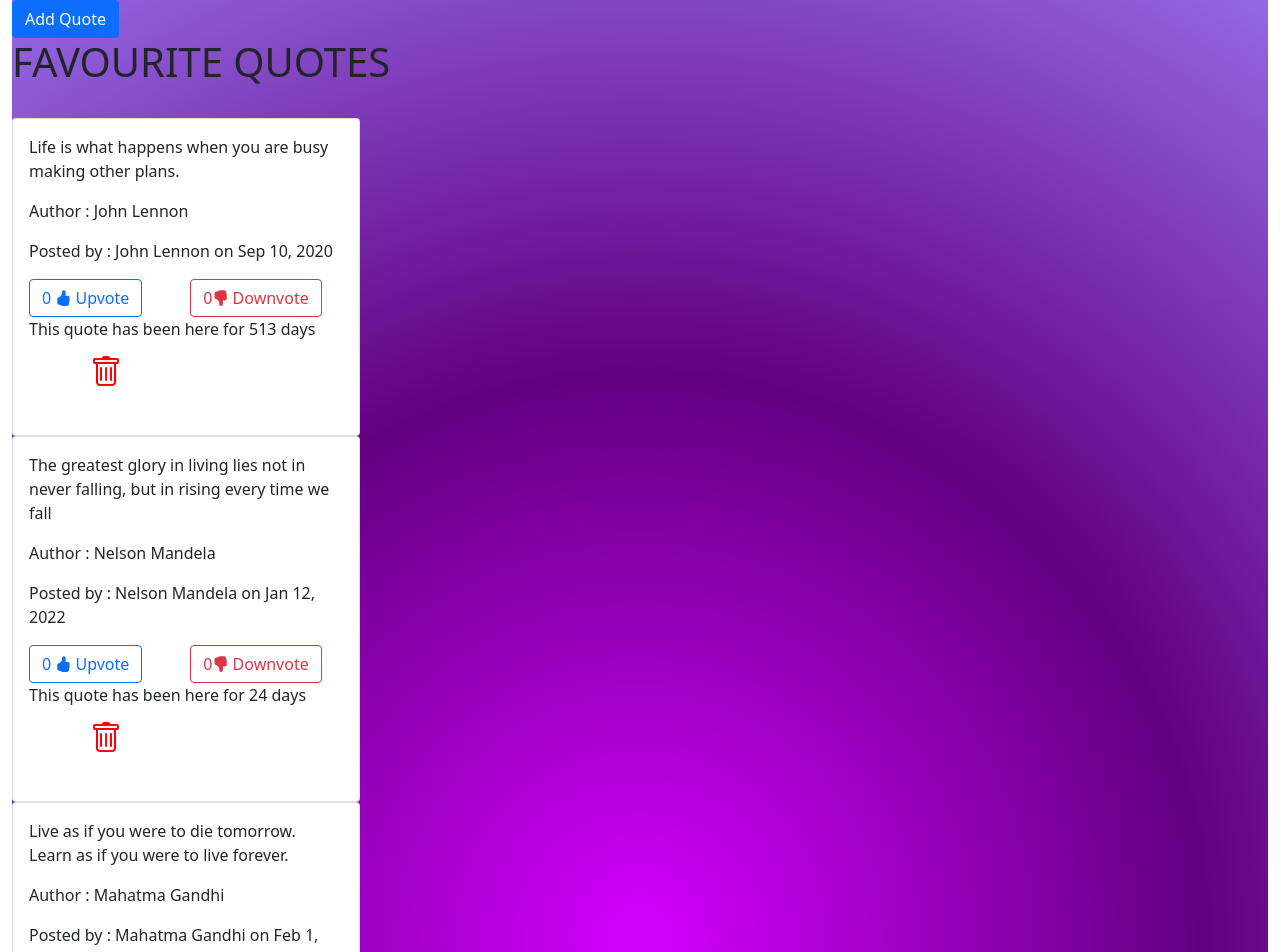
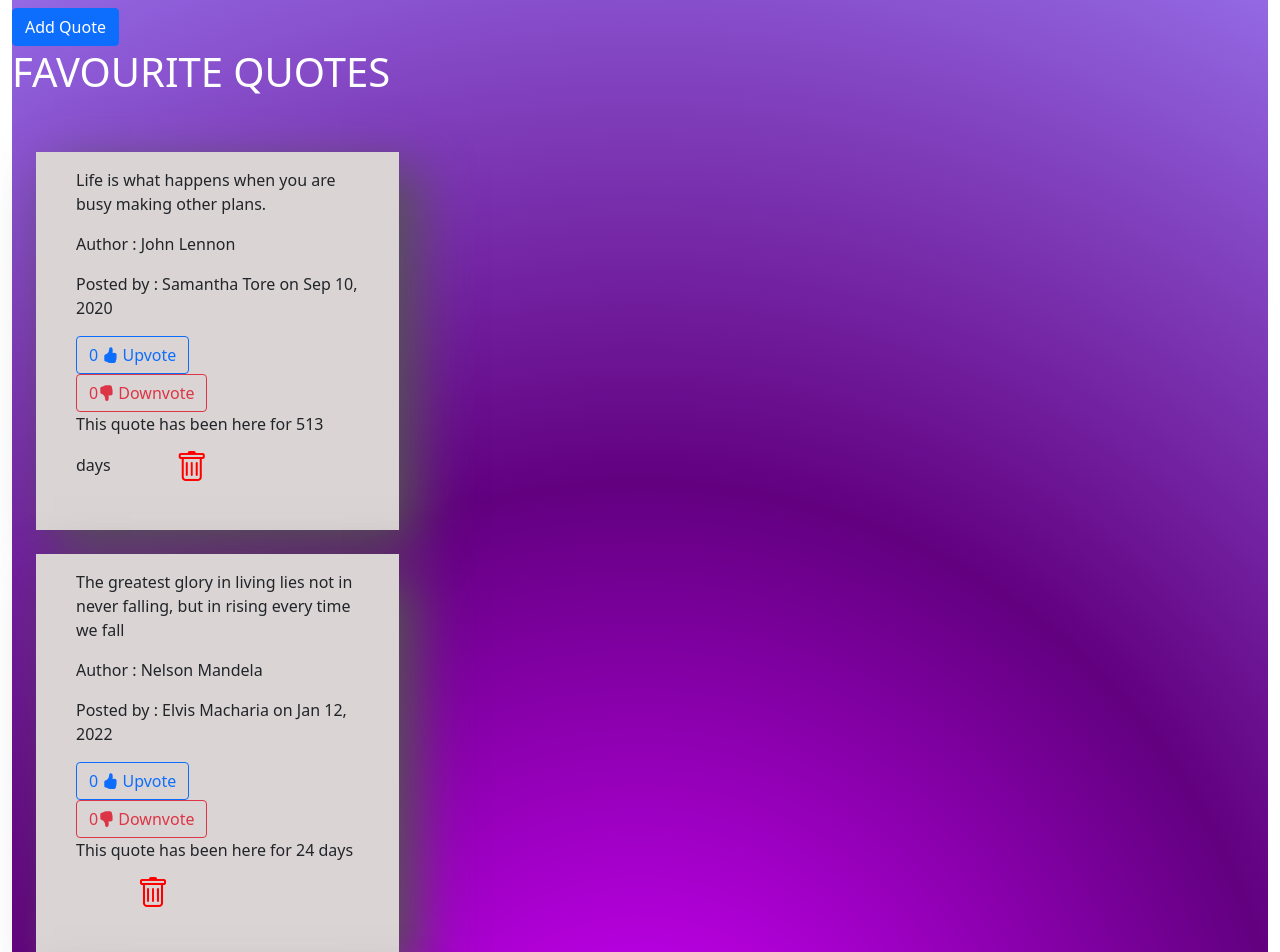
Before and after one commit to Memory-Wabwile/Quotes-App, an Angular app: page / in a window 1280 px wide. Shown: the top 952 px of the page. Built offline with nearby package versions, Linux system fonts and the light colour scheme.

Commit message:
update readme

```diff
--- a/src/app/quotes/quotes.component.css
+++ b/src/app/quotes/quotes.component.css
@@ -1,3 +1,13 @@
 .main{
-    background-image: radial-gradient(circle, rgb(212, 0, 255),  rgb(98, 0, 128),rgb(148, 105, 228));
+  background-image:radial-gradient(circle, rgb(212, 0, 255),  rgb(98, 0, 128),rgb(148, 105, 228)) ;
 }
+
+/* radial-gradient(circle, rgb(212, 0, 255),  rgb(98, 0, 128),rgb(148, 105, 228)); */
+/* background-image : 'url("/assets/oceans2.jpg")' */
+.row{
+   display: inline-flex;
+   flex-wrap: wrap;
+   width: 100%;
+
+
+}
--- a/src/app/quotes/quotes.component.html
+++ b/src/app/quotes/quotes.component.html
@@ -1,18 +1,19 @@
 <div class="container-fluid">
   <div class="main">
 
-    <div class="navbar-nav ml-auto">
+    <div style="font-size:2em;" class="navbar-nav ml-auto">
       <app-quotes-form (addQuote)='addNewQuote($event)'></app-quotes-form>
     </div>
-    <h1>FAVOURITE QUOTES</h1>
+    <h1 style="color: white;" >FAVOURITE QUOTES</h1>
 
 
-    <div class="row " style="display: flex;">
-      <div class="col-md-10 my-4 ">
+    <div style="display: flex; flex-direction: row;" class="row">
+      <div class=" my-4 ">
         <div class="all-cards">
           <div class="col-md-7  col-lg-4 col-sm-9">
-            <div *ngFor="let quotee of quotes" class="card">
-              <div class="card-body">
+
+            <div  style=" box-shadow: 18px 18px 50px rgb(85, 83, 83); background-color: rgb(219, 212, 212);" *ngFor="let quotee of quotes" class="card" class="m-4">
+              <div  class="card-body m-4">
                 <p class="card-text">{{quotee.quote}}</p>
 
                 <app-quote-details [quotee]="quotee" (isDone)="deleteQuote($event,1)"></app-quote-details>
@@ -24,3 +25,4 @@
     </div>
   </div>
 </div>
+<!-- background-image: linear-gradient(rgb(148, 105, 228), rgb(212, 0, 255)); -->
--- a/src/app/quotes/quotes.component.ts
+++ b/src/app/quotes/quotes.component.ts
@@ -12,21 +12,21 @@ export class QuotesComponent implements OnInit {
       1,
       'Life is what happens when you are busy making other plans.',
       'John Lennon',
-      'John Lennon',
+      'Samantha Tore',
       new Date(2020, 8, 10)
     ),
     new Quotes(
       2,
       'The greatest glory in living lies not in never falling, but in rising every time we fall',
       'Nelson Mandela',
-      'Nelson Mandela',
+      'Elvis Macharia',
       new Date(2021, 12, 12)
     ),
     new Quotes(
       3,
       'Live as if you were to die tomorrow. Learn as if you were to live forever.',
       'Mahatma Gandhi',
-      'Mahatma Gandhi',
+      'Namalwa Jhones',
       new Date(2022, 1, 1)
     ),
     new Quotes(
@@ -40,7 +40,7 @@ export class QuotesComponent implements OnInit {
       5,
       'If life were predictable it would cease to be life, and be without flavor.',
       'Eleanor Roosevelt',
-      'Eleanor Roosevelt',
+      'Rose Natalie',
       new Date(2019, 2, 1)
     ),
   ];
--- a/src/index.html
+++ b/src/index.html
@@ -1,4 +1,4 @@
-<!doctype html>
+<!DOCTYPE html>
 <html lang="en">
 <head>
   <meta charset="utf-8">
```
Also changed, not shown: src/assets/oceans2.jpg (added), 1 other file (tests, documents, lock files or other folders).
